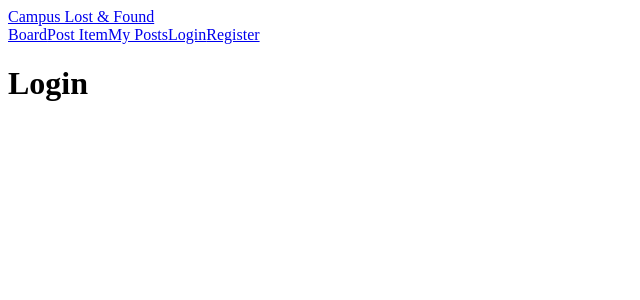
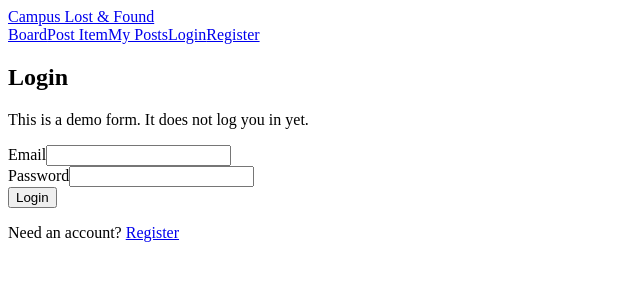
Before and after one commit to Sohaib-Haider/Campus-Lost-and-Found, a React (Vite) app in the folder frontend/: page /login in a window 1280 px wide. Shown: the top 300 px of the page, without its empty margins (0-640 px from the left). Built offline with nearby package versions, Linux system fonts and the light colour scheme; the HTML template or start-up script is replaced by a standard one.

Commit message:
added login form with input validation checks and the register link as well

```diff
--- a/frontend/src/pages/LoginPage.jsx
+++ b/frontend/src/pages/LoginPage.jsx
@@ -1,5 +1,86 @@
+import { useState } from 'react'
+import { Link } from 'react-router-dom'
+
+
 function LoginPage() {
-  return <h1>Login</h1>
+  const [email, setEmail] = useState('')
+  const [password, setPassword] = useState('')
+
+  const [errors, setErrors] = useState({})
+  const [message, setMessage] = useState('')
+
+  function handleSubmit(event) {
+    event.preventDefault()
+    const newErrors = {}
+
+    if (!email.trim()) {
+      newErrors.email = 'Please enter your email.'
+    } else if (!/^[^\s@]+@[^\s@]+\.[^\s@]+$/.test(email.trim())) {
+      newErrors.email = 'Please enter a valid email address.'
+    }
+
+    if (!password.trim()) {
+      newErrors.password = 'Please enter your password.'
+    }
+
+    setErrors(newErrors)
+    setMessage('')
+
+    if (Object.keys(newErrors).length === 0) {
+      setMessage('Your details look good. Login is not connected yet, so you have not been logged in.')
+    }
+  }
+
+
+  return (
+    <section className="account-form">
+      <h1>Login</h1>
+      <p>This is a demo form. It does not log you in yet.</p>
+
+      <form onSubmit={handleSubmit} noValidate>
+        <div className="form-field">
+          <label htmlFor="login-email">Email</label>
+          <input
+            id="login-email"
+            type="email"
+            autoComplete="username"
+            required
+            value={email}
+            onChange={(event) => {
+              setEmail(event.target.value)
+              setMessage('')
+            }}
+            aria-invalid={Boolean(errors.email)}
+            aria-describedby={errors.email ? 'login-email-error' : undefined}
+          />
+          {errors.email && <p className="field-error" id="login-email-error">{errors.email}</p>}
+        </div>
+
+        <div className="form-field">
+          <label htmlFor="login-password">Password</label>
+          <input
+            id="login-password"
+            type="password"
+            autoComplete="current-password"
+            required
+            value={password}
+            onChange={(event) => {
+              setPassword(event.target.value)
+              setMessage('')
+            }}
+            aria-invalid={Boolean(errors.password)}
+            aria-describedby={errors.password ? 'login-password-error' : undefined}
+          />
+          {errors.password && <p className="field-error" id="login-password-error">{errors.password}</p>}
+        </div>
+
+        <button type="submit">Login</button>
+        <p role="status">{message}</p>
+      </form>
+
+      <p>Need an account? <Link to="/register">Register</Link></p>
+    </section>
+  )
 }
 
 export default LoginPage
```
Also changed, not shown: 1 other file (tests, documents, lock files or other folders).
